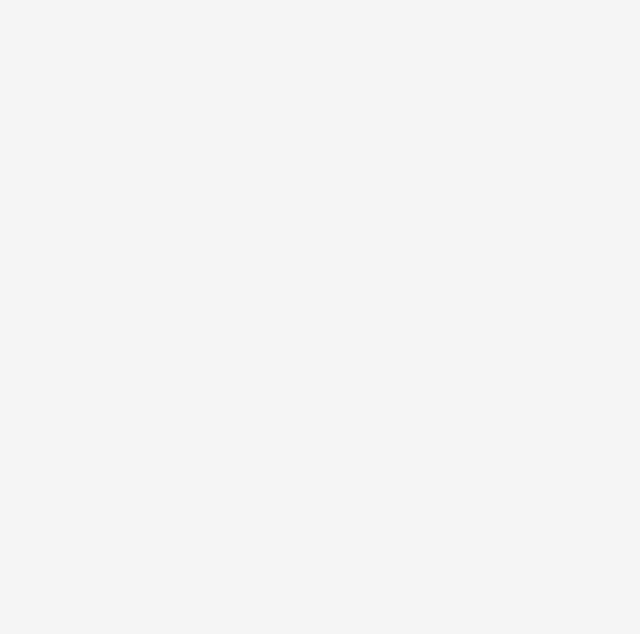
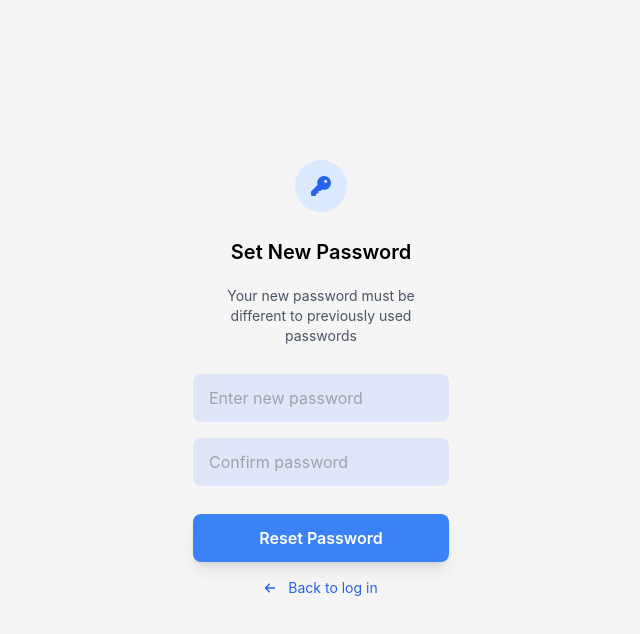
Before and after one commit to atharva-gadekar/Inter, a React (Create React App) app: page /forgot in a window 1280 px wide. Before the commit this address had no page. Shown: the top 634 px of the page, without its empty margins (319-959 px from the left). Built offline with nearby package versions, Linux system fonts and the light colour scheme.

Commit message:
forgot password page

```diff
--- a/src/App.js
+++ b/src/App.js
@@ -8,6 +8,7 @@ import ChatFinal from './pages/ChatFinal';
 import Blog from './components/Blog';
 import ProfileFinal from './pages/ProfileFinal';
 import Notifications from './pages/Notifications';
+import ForgotPassword from "./components/ForgotPassword";
 
 function App() {
 
@@ -24,6 +25,8 @@ function App() {
         <Route path="/blog/:id" element={<Blog />} />
         <Route path="/chat" element={<ChatFinal />} />
         <Route path="/network" element={<ConnectionsPage />} />
+        <Route path="/forgot" element={<ForgotPassword />} />
+
         <Route path="/notifications" element={<Notifications />} />
         </Routes>
   </BrowserRouter>
--- /dev/null
+++ b/src/components/ForgotPassword.js
@@ -0,0 +1,61 @@
+import React from 'react'
+import {
+    faSearch,
+    faPenToSquare,
+    faCircle,
+    faPaperPlane,
+    faKey, faArrowLeft
+  } from "@fortawesome/free-solid-svg-icons";
+
+  import { FontAwesomeIcon } from "@fortawesome/react-fontawesome";
+export default function
+() {
+  return (
+      <div className='ml-auto mr-auto text-center'>
+           <FontAwesomeIcon
+              icon={faKey}
+              size="lg"
+              className="mr-auto ml-auto mt-40 text-blue-600 h-5 w-5 bg-blue-100 rounded-full cursor-pointer p-4 mb-6"
+            />
+          <h1 className='text-center text-xl font-semibold '>Set New Password</h1>
+          <p className='p-5 text-sm text-gray-600 w-2/5 lg:w-1/5 ml-auto mr-auto'>Your new password must be different to previously used passwords</p>
+          {/* form */}
+          <div className="ml-auto mr-auto justify-center lg:block w-2/5 lg:w-1/5">
+          <form className="flex flex-col gap-4 mb-4" >
+
+            <div className="flex flex-col relative">
+  <input
+
+    id="password"
+    name="password"
+
+    placeholder="Enter new password"
+    className="mt-2 px-4 py-3 bg-[#dfe6f9] border-gray-300 rounded-lg"
+  />
+  <input
+
+    id="password"
+    name="password"
+
+    placeholder="Confirm password"
+    className="mt-4 px-4 py-3 bg-[#dfe6f9] border-gray-300 rounded-lg"
+  />
+</div>
+
+
+
+            <button
+              type="submit"
+              className="w-full mt-1 lg:mt-3 px-4 py-3 bg-blue-500 text-white font-semibold rounded-lg shadow-lg"
+            >
+              Reset Password
+                  </button>
+                  <div className="flex justify-center items-center space-x-3">
+                  <FontAwesomeIcon icon={faArrowLeft} className=" h-3 w-3 text-blue-600" /><p className="text-blue-600 text-sm">Back to log in</p>
+                  </div>
+
+          </form>
+        </div>
+    </div>
+  )
+}
--- a/src/components/LeftChat.js
+++ b/src/components/LeftChat.js
@@ -207,18 +207,10 @@ export default function LeftChat() {
                     <p className="text-xs font-normal text-slate-500  mr-4">
                       55 min ago
                     </p>
-                    <FontAwesomeIcon
-                      icon={faCircle}
-                      size="lg"
-                      className="text-slate-500 h-1 w-1 bg-transparent cursor-pointer"
-                    />
-                    <p className="text-xs font-light text-slate-500  mr-4">
-                      Mobile
-                    </p>
+
+
                   </div>
-                  <p className="text-sm text-slate-600 w-64">
-                    UI/UX designer - Phoenix Agency
-                  </p>
+
                 </div>
               </div>
               <hr className="mt-4"></hr>
@@ -238,7 +230,7 @@ export default function LeftChat() {
               <div className="flex flex-col mt-5">
                 {messages.map((m) => (
                   <div ref={scrollRef}>
-                    <Message message={m} own={m.sender === userId} />
+                    <Message message={m} own={m.sender === userId} friendId={m.sender} myId={userId}/>
                   </div>
                 ))}
               </div>
```
Also changed, not shown: src/components/Message.js (line endings or trailing spaces).
